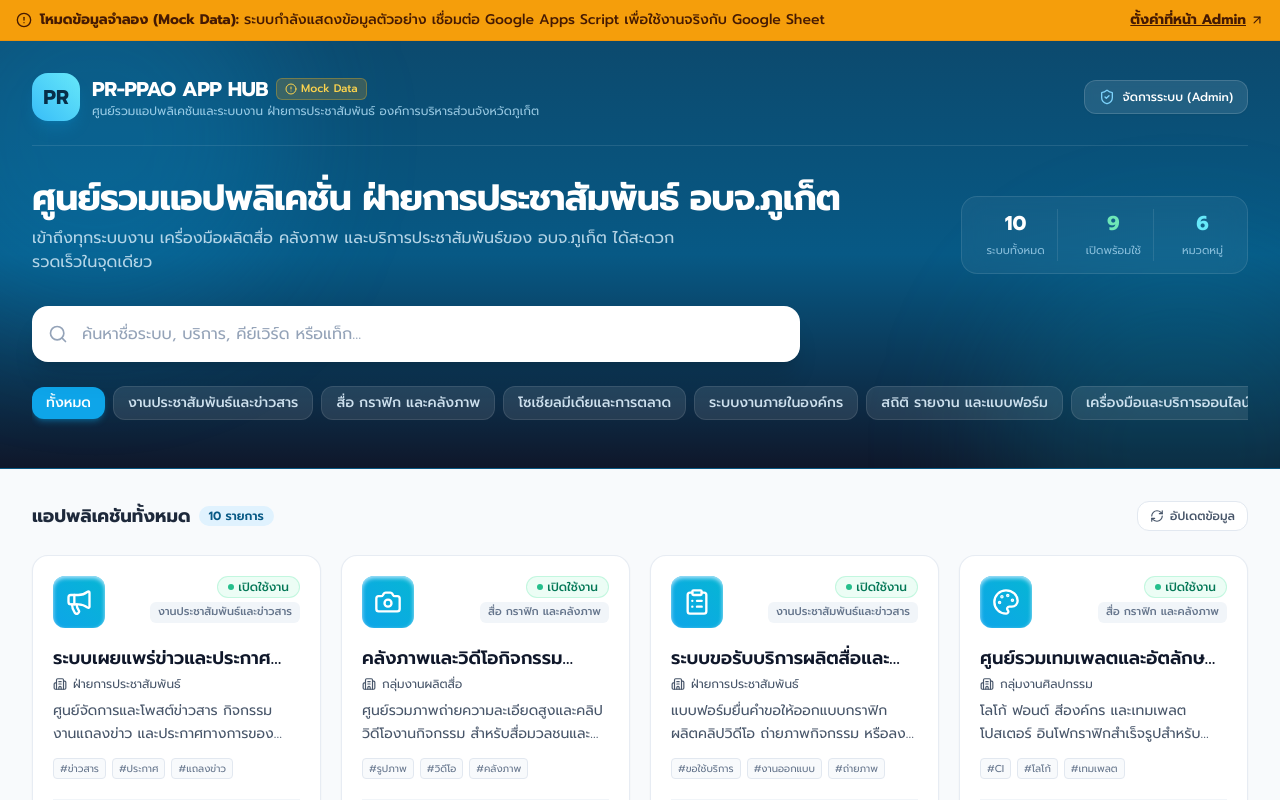
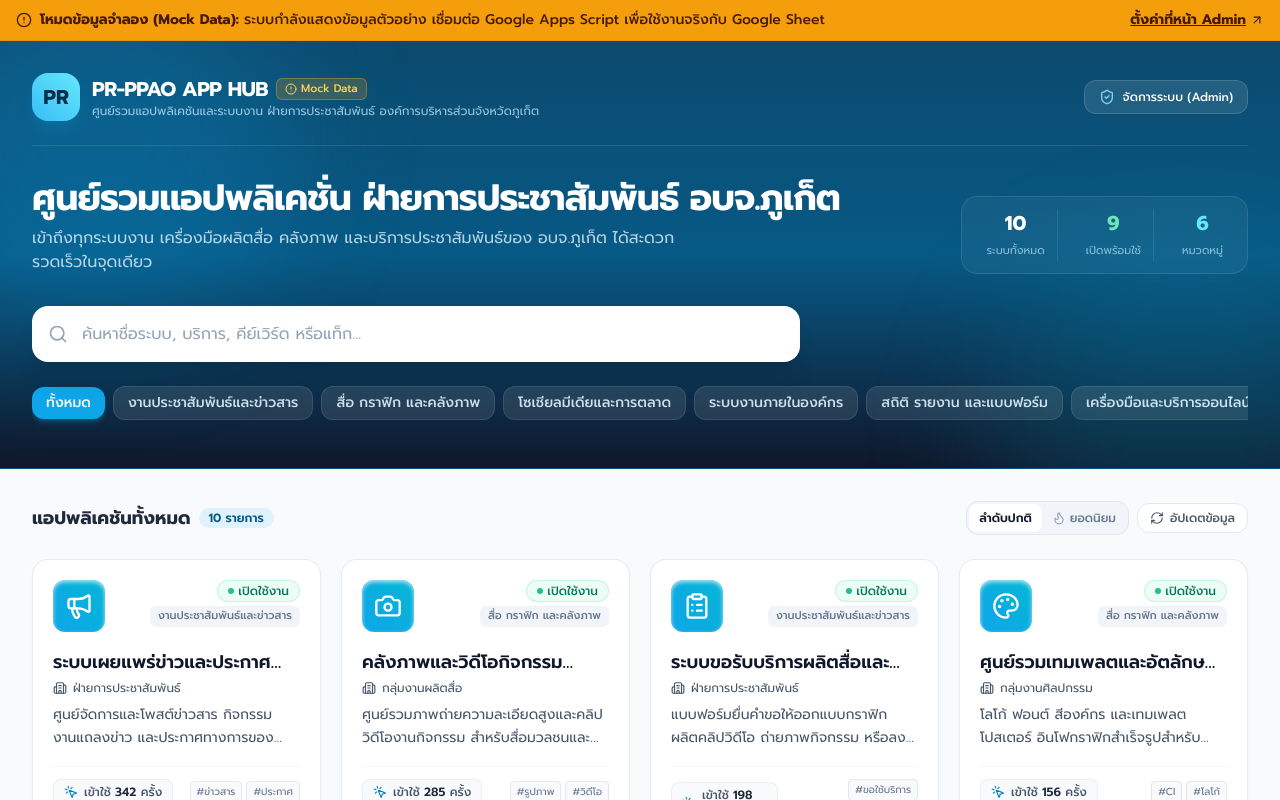
Before and after one commit to NayspidyZ/PRPPAO-APPHUB, a Next.js app: page / in a window 1280 px wide. Shown: the top 800 px of the page. Built offline with nearby package versions, Linux system fonts and the light colour scheme.

Commit message:
feat: add click counting statistics and popularity sorting

```diff
--- /dev/null
+++ b/src/app/api/apps/[id]/click/route.ts
@@ -0,0 +1,27 @@
+import { NextResponse } from 'next/server';
+import { incrementAppClick } from '@/lib/gas-client';
+
+export const dynamic = 'force-dynamic';
+
+export async function POST(
+  request: Request,
+  { params }: { params: Promise<{ id: string }> }
+) {
+  try {
+    const { id } = await params;
+    if (!id) {
+      return NextResponse.json({ status: 'error', message: 'Missing app ID' }, { status: 400 });
+    }
+
+    const result = await incrementAppClick(id);
+    return NextResponse.json({
+      status: result.success ? 'success' : 'error',
+      clicks: result.clicks,
+    });
+  } catch (error: any) {
+    return NextResponse.json(
+      { status: 'error', message: error.message || 'Server error' },
+      { status: 500 }
+    );
+  }
+}
--- a/src/app/page.tsx
+++ b/src/app/page.tsx
@@ -6,7 +6,7 @@ import { Header } from '@/components/Header';
 import { AppGrid } from '@/components/AppGrid';
 import { Footer } from '@/components/Footer';
 import { AdminLoginModal } from '@/components/AdminLoginModal';
-import { Loader2, RefreshCw, AlertCircle, ArrowUpRight, Sparkles } from 'lucide-react';
+import { Loader2, RefreshCw, AlertCircle, ArrowUpRight, Sparkles, Flame } from 'lucide-react';
 import Link from 'next/link';
 
 export default function HomePage() {
@@ -16,6 +16,7 @@ export default function HomePage() {
   const [isMock, setIsMock] = useState(false);
   const [searchQuery, setSearchQuery] = useState('');
   const [selectedCategory, setSelectedCategory] = useState('ทั้งหมด');
+  const [sortBy, setSortBy] = useState<'default' | 'popular'>('default');
   const [isAdminModalOpen, setIsAdminModalOpen] = useState(false);
 
   // Fetch apps & categories from API
@@ -67,9 +68,9 @@ export default function HomePage() {
     return list;
   }, [categories, apps]);
 
-  // Filter apps by search query and category
+  // Filter apps by search query and category, then sort
   const filteredApps = useMemo(() => {
-    return apps.filter((app) => {
+    const list = apps.filter((app) => {
       // Category filter
       if (selectedCategory !== 'ทั้งหมด' && app.category !== selectedCategory) {
         return false;
@@ -86,7 +87,13 @@ export default function HomePage() {
 
       return inName || inDesc || inCategory || inDept || inTags;
     });
-  }, [apps, searchQuery, selectedCategory]);
+
+    if (sortBy === 'popular') {
+      return [...list].sort((a, b) => (b.clicks || 0) - (a.clicks || 0));
+    }
+
+    return list;
+  }, [apps, searchQuery, selectedCategory, sortBy]);
 
   const totalApps = apps.length;
   const activeApps = apps.filter((a) => a.status === 'active').length;
@@ -129,8 +136,8 @@ export default function HomePage() {
 
       {/* Main Content */}
       <main className="flex-1 max-w-7xl w-full mx-auto px-4 sm:px-6 lg:px-8 py-8">
-        {/* Results summary bar */}
-        <div className="flex items-center justify-between mb-6">
+        {/* Results summary bar & Sort Controls */}
+        <div className="flex flex-col sm:flex-row sm:items-center justify-between gap-3 mb-6">
           <div className="flex items-center gap-2">
             <h2 className="text-base sm:text-lg font-bold text-slate-800">
               {selectedCategory === 'ทั้งหมด' ? 'แอปพลิเคชันทั้งหมด' : `หมวดหมู่: ${selectedCategory}`}
@@ -138,6 +145,34 @@ export default function HomePage() {
             <span className="rounded-full bg-sky-100 text-sky-800 text-xs font-semibold px-2.5 py-0.5">
               {filteredApps.length} รายการ
             </span>
+          </div>
+
+          <div className="flex items-center gap-2">
+            {/* Popular / Default Sort Toggle */}
+            <div className="inline-flex rounded-xl border border-slate-200 bg-slate-100/90 p-0.5 text-xs font-medium text-slate-600">
+              <button
+                type="button"
+                onClick={() => setSortBy('default')}
+                className={`rounded-lg px-2.5 py-1.5 transition-all ${
+                  sortBy === 'default'
+                    ? 'bg-white text-slate-900 font-semibold shadow-xs'
+                    : 'text-slate-500 hover:text-slate-800'
+                }`}
+              >
+                ลำดับปกติ
+              </button>
+              <button
+                type="button"
+                onClick={() => setSortBy('popular')}
+                className={`inline-flex items-center gap-1 rounded-lg px-2.5 py-1.5 transition-all ${
+                  sortBy === 'popular'
+                    ? 'bg-white text-amber-600 font-semibold shadow-xs'
+                    : 'text-slate-500 hover:text-slate-800'
+                }`}
+              >
+                <Flame className={`h-3.5 w-3.5 ${sortBy === 'popular' ? 'text-amber-500 fill-amber-500' : 'text-slate-400'}`} />
+                <span>ยอดนิยม</span>
+              </button>
             </div>
 
             <button
@@ -149,6 +184,7 @@ export default function HomePage() {
               <RefreshCw className={`h-3.5 w-3.5 ${loading ? 'animate-spin' : ''}`} />
               <span className="hidden sm:inline">อัปเดตข้อมูล</span>
             </button>
+          </div>
         </div>
 
         {/* Apps Grid or Loading Skeleton */}
--- a/src/components/AppCard.tsx
+++ b/src/components/AppCard.tsx
@@ -1,9 +1,9 @@
 'use client';
 
-import React from 'react';
+import React, { useState, useEffect } from 'react';
 import { AppItem } from '@/types/app';
 import { DynamicIcon } from './DynamicIcon';
-import { ExternalLink, AlertTriangle, CheckCircle2, Building2 } from 'lucide-react';
+import { ExternalLink, AlertTriangle, CheckCircle2, Building2, MousePointerClick } from 'lucide-react';
 
 interface AppCardProps {
   app: AppItem;
@@ -13,6 +13,11 @@ interface AppCardProps {
 
 export const AppCard: React.FC<AppCardProps> = ({ app, onEdit, isAdmin = false }) => {
   const isMaintenance = app.status === 'maintenance';
+  const [clickCount, setClickCount] = useState<number>(app.clicks || 0);
+
+  useEffect(() => {
+    setClickCount(app.clicks || 0);
+  }, [app.clicks]);
 
   const handleClick = (e: React.MouseEvent) => {
     if (isMaintenance) {
@@ -21,8 +26,19 @@ export const AppCard: React.FC<AppCardProps> = ({ app, onEdit, isAdmin = false }
       );
       if (!confirmOpen) {
         e.preventDefault();
+        return;
       }
     }
+
+    // Optimistically increment click count
+    setClickCount((prev) => prev + 1);
+
+    // Track click via API
+    fetch(`/api/apps/${app.id}/click`, {
+      method: 'POST',
+    }).catch((err) => {
+      console.error('Failed to track click:', err);
+    });
   };
 
   return (
@@ -81,10 +97,19 @@ export const AppCard: React.FC<AppCardProps> = ({ app, onEdit, isAdmin = false }
           {app.description || 'ไม่มีคำอธิบายเพิ่มเติม'}
         </p>
 
-        {/* Tags */}
+        {/* Tags & Click Stats */}
+        <div className="flex items-center justify-between gap-2 mt-4 pt-3 border-t border-slate-100/90 text-xs">
+          <div
+            className="inline-flex items-center gap-1.5 font-medium text-slate-600 bg-slate-50 px-2.5 py-1 rounded-lg border border-slate-200/60 transition-colors group-hover:border-sky-200"
+            title="สถิติจำนวนครั้งที่มีการคลิกเข้าใช้งานระบบนี้"
+          >
+            <MousePointerClick className="h-3.5 w-3.5 text-sky-600 shrink-0" />
+            <span>เข้าใช้ <strong className="text-slate-800 font-semibold">{clickCount.toLocaleString()}</strong> ครั้ง</span>
+          </div>
+
           {app.tags && app.tags.length > 0 && (
-          <div className="flex flex-wrap gap-1.5 mt-3">
-            {app.tags.slice(0, 3).map((tag, idx) => (
+            <div className="flex flex-wrap gap-1 justify-end">
+              {app.tags.slice(0, 2).map((tag, idx) => (
                 <span
                   key={idx}
                   className="text-[10px] text-slate-500 bg-slate-50 border border-slate-200 rounded px-1.5 py-0.5"
@@ -95,9 +120,10 @@ export const AppCard: React.FC<AppCardProps> = ({ app, onEdit, isAdmin = false }
             </div>
           )}
         </div>
+      </div>
 
       {/* Card Footer: Buttons */}
-      <div className="mt-5 pt-3 border-t border-slate-100 flex items-center gap-2">
+      <div className="mt-3 flex items-center gap-2">
         <a
           href={app.url}
           target="_blank"
--- a/src/lib/gas-client.ts
+++ b/src/lib/gas-client.ts
@@ -53,6 +53,7 @@ export async function fetchAllApps(): Promise<{ apps: AppItem[]; isMock: boolean
         order: Number(item.order || item.Order || 0),
         tags: item.tags ? (typeof item.tags === 'string' ? item.tags.split(',').map((s: string) => s.trim()) : item.tags) : [],
         department: String(item.department || item.Department || ''),
+        clicks: Number(item.clicks || item.Clicks || 0),
         createdAt: item.createdAt || item.CreatedAt || '',
         updatedAt: item.updatedAt || item.UpdatedAt || '',
       }));
@@ -206,6 +207,40 @@ export async function deleteGasApp(id: string): Promise<ApiResponse<null>> {
       status: 'error',
       message: 'เกิดข้อผิดพลาดในการลบ: ' + error.message,
     };
+  }
+}
+
+/**
+ * เพิ่มสถิติการคลิกเข้าใช้งานแอปพลิเคชัน (+1 Click)
+ */
+export async function incrementAppClick(id: string): Promise<{ success: boolean; clicks: number }> {
+  if (isUsingMock()) {
+    const app = inMemoryMockApps.find((a) => a.id === id);
+    if (app) {
+      app.clicks = (app.clicks || 0) + 1;
+      return { success: true, clicks: app.clicks };
+    }
+    return { success: false, clicks: 0 };
+  }
+
+  try {
+    const response = await fetch(getGasUrl()!, {
+      method: 'POST',
+      headers: { 'Content-Type': 'text/plain;charset=utf-8' },
+      body: JSON.stringify({
+        action: 'INCREMENT_CLICK',
+        id,
+      }),
+    });
+
+    const result = await response.json();
+    return {
+      success: result.status === 'success',
+      clicks: Number(result.clicks || 0),
+    };
+  } catch (error) {
+    console.error('[GAS] Error incrementing click:', error);
+    return { success: false, clicks: 0 };
   }
 }
 
--- a/src/types/app.ts
+++ b/src/types/app.ts
@@ -12,6 +12,7 @@ export interface AppItem {
   tags?: string[];
   department?: string;
   contactPerson?: string;
+  clicks?: number;
   createdAt?: string;
   updatedAt?: string;
 }
```
Also changed, not shown: src/app/admin/page.tsx (+25 -4 lines), src/lib/mock-data.ts (+10 -0 lines), 1 other file (tests, documents, lock files or other folders). Lines whose indentation alone changed are shown as unchanged.
